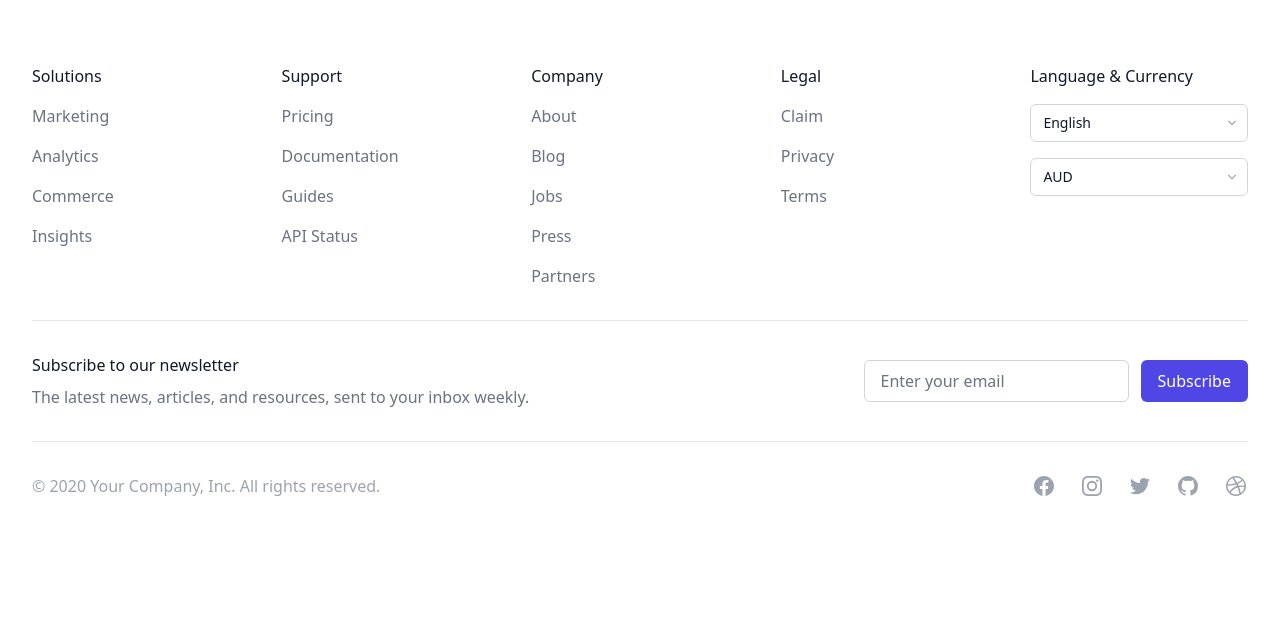
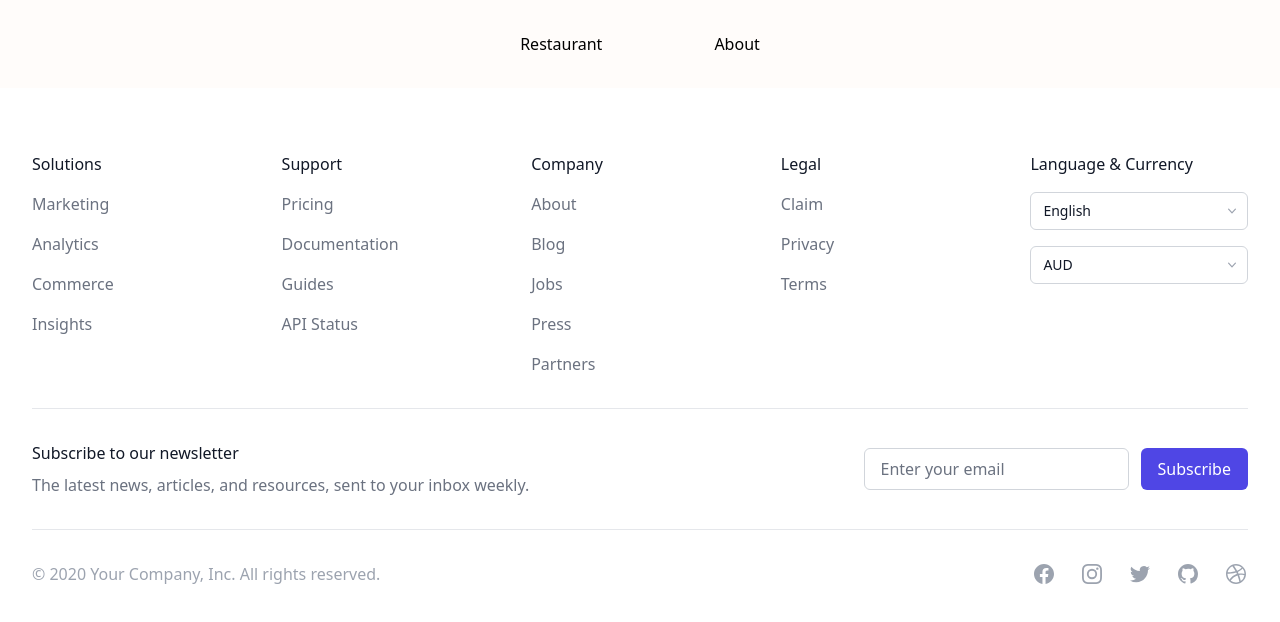
Before and after one commit to MR-shefaei/Restaurant, a Next.js app: page / in a window 1280 px wide. Shown: the top 622 px of the page. Built offline with nearby package versions, Linux system fonts and the light colour scheme.

Commit message:
added headar and footer

```diff
--- a/components/header.js
+++ b/components/header.js
@@ -0,0 +1,13 @@
+
+
+export default function Header(){
+    return(
+        <>
+            <div className="bg-[#FFFCFA] flex justify-center gap-28 p-8">
+                <a href="#">Restaurant</a>
+                <a href="#">About</a>
+            </div>
+
+        </>
+    );
+}
--- a/pages/_app.js
+++ b/pages/_app.js
@@ -1,10 +1,14 @@
 import Footer from '../components/footer';
+import Header from '../components/header';
 import '../styles/globals.css';
 
 
 
 export default function app(){
     return(
+        <>
+        <Header/>
         <Footer/>
+        </>
     )
 }
```
